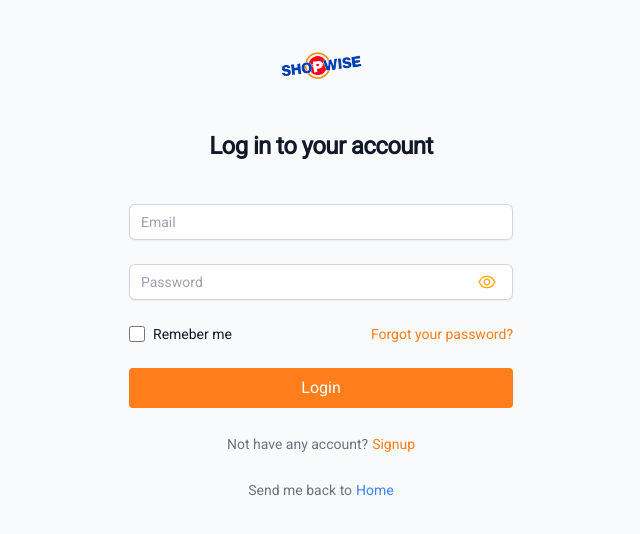
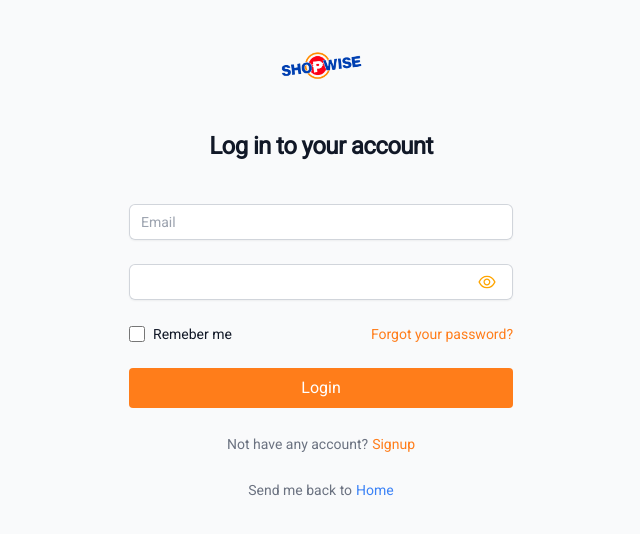
Before and after one commit to Just9krish/Shopwise-Client, a React (Vite) app: page /login in a window 1280 px wide. Shown: the top 534 px of the page, without its empty margins (319-959 px from the left). Built offline with nearby package versions, Linux system fonts and the light colour scheme; no server answers.

Commit message:
✨ feat: Enhance form validation using React Hook Form in login and signup

```diff
--- a/src/components/Auth/login/Login.tsx
+++ b/src/components/Auth/login/Login.tsx
@@ -1,41 +1,29 @@
-import loadable from "@loadable/component";
 import logo from "../../../assets/shopwise.png";
-const PasswordInput = loadable(() => import("../passwordInput/PasswordInput"));
-import { useState, ChangeEvent, FormEvent } from "react";
+import { useState } from "react";
 import style from "../../../styles/style";
 import { Link, useNavigate } from "react-router-dom";
 import axios, { AxiosError } from "axios";
 import { toast } from "react-toastify";
 import { API_URL } from "../../../constant";
-
-const initialState = {
-  email: "",
-  password: "",
-  isRemeber: false,
-};
+import { useForm } from "react-hook-form";
+import { AiOutlineEye, AiOutlineEyeInvisible } from "react-icons/ai";
 
 export default function Login() {
-  const [formData, setFormData] = useState(initialState);
+  const navigate = useNavigate();
+  const [isPasswordShown, setIsPasswordShown] = useState(false);
+  const {
+    register,
+    handleSubmit,
+    formState: { errors },
+  } = useForm();
 
-  const navigate = useNavigate();
-
-  function handleChange(e: ChangeEvent<HTMLInputElement>) {
-    const { name, value, type, checked } = e.target;
-    setFormData((prevForm) => ({
-      ...prevForm,
-      [name]: type === "checkbox" ? checked : value,
-    }));
-  }
-
-  async function handleSubmit(event: FormEvent<HTMLFormElement>) {
-    event.preventDefault();
-
+  async function handleLogin(email: string, password: string) {
     try {
       const res = await axios.post(
         API_URL.LOGIN_USER,
         {
-          email: formData.email,
-          password: formData.password,
+          email,
+          password,
         },
         { withCredentials: true }
       );
@@ -60,37 +48,73 @@ export default function Login() {
         Log in to your account
       </h2>
       <div className="mt-10 sm:mx-auto sm:w-full sm:max-w-sm">
-        <form className="space-y-6" onSubmit={handleSubmit}>
+        <form
+          noValidate
+          className="space-y-6"
+          onSubmit={handleSubmit((data) => {
+            handleLogin;
+          })}
+        >
           <div>
             <label htmlFor="email" className="sr-only">
-              Email
+              Email address
             </label>
             <input
+              id="email"
               type="email"
-              name="email"
               autoComplete="email"
-              required
-              value={formData.email}
-              onChange={handleChange}
               placeholder="Email"
               className="appearance-none block w-full py-1.5 text-gray-900 ring-1 ring-inset ring-gray-300 px-3 rounded-md focus:outline-none shadow-sm placeholder-gray-400 sm:text-sm sm:leading-6 focus:ring-inset focus:ring-orange-500"
+              {...register("email", {
+                required: "Email is required!",
+                pattern: {
+                  value: /^[a-zA-Z0-9._%+-]+@[a-zA-Z0-9.-]+\.[a-zA-Z]{2,}$/,
+                  message: "Email is not Valid!",
+                },
+              })}
             />
+            {errors?.email && (
+              <span className="text-red-500 text-sm">
+                {errors.email.message?.toString()}
+              </span>
+            )}
           </div>
 
-          <PasswordInput
-            placeholder="Password"
-            name="password"
-            value={formData.password}
-            onChange={handleChange}
-          />
+          <div>
+            <label className="sr-only" htmlFor="password">
+              password
+            </label>
+            <div className="relative">
+              <input
+                type={isPasswordShown ? "text" : "password"}
+                className="appearance-none block w-full py-1.5 text-gray-900 ring-1 ring-inset ring-gray-300 px-3 rounded-md focus:outline-none shadow-sm placeholder-gray-400 sm:text-sm sm:leading-6 focus:ring-inset focus:ring-orange-500"
+                {...register("password", {
+                  required: "Password is requried!",
+                })}
+              />
+              <div
+                className="absolute cursor-pointer top-1/2 -translate-y-1/2 right-4"
+                onClick={() => setIsPasswordShown(!isPasswordShown)}
+              >
+                {isPasswordShown ? (
+                  <AiOutlineEyeInvisible color="orange" size={20} />
+                ) : (
+                  <AiOutlineEye color="orange" size={20} />
+                )}
+              </div>
+            </div>
+            {errors?.password && (
+              <span className="text-red-500 text-sm">
+                {errors?.password.message?.toString()}
+              </span>
+            )}
+          </div>
+
           <div className={`${style.flex_normal} justify-between`}>
             <div className={`${style.flex_normal}`}>
               <input
                 type="checkbox"
-                name="isRemeber"
                 id="remeberme"
-                checked={formData.isRemeber}
-                onChange={handleChange}
                 className="h-4 w-4 text-[#ff7d1a] focus:ring-orange-500 border-gray-300 rounded"
               />
               <label
--- a/src/components/Auth/passwordInput/PasswordInput.tsx
+++ /dev/null
@@ -1,45 +0,0 @@
-import { useState } from "react";
-import { AiOutlineEye, AiOutlineEyeInvisible } from "react-icons/ai";
-import { IPasswordInputProps } from "../../../Interface";
-
-export default function PasswordInput({
-  placeholder,
-  value,
-  onChange,
-  name,
-}: IPasswordInputProps) {
-  const [isShow, setIsShow] = useState(false);
-
-  function handleClick() {
-    setIsShow((prev) => !prev);
-  }
-
-  return (
-    <div className="relative">
-      <label className="sr-only" htmlFor={name}>
-        {name}
-      </label>
-      <input
-        type={isShow ? "text" : "password"}
-        placeholder={placeholder}
-        required
-        name={name}
-        id={name}
-        value={value}
-        onChange={onChange}
-        minLength={6}
-        className="appearance-none block w-full py-1.5 text-gray-900 ring-1 ring-inset ring-gray-300 px-3 rounded-md focus:outline-none shadow-sm placeholder-gray-400 sm:text-sm sm:leading-6 focus:ring-inset focus:ring-orange-500"
-      />
-      <div
-        className="absolute cursor-pointer top-1/2 -translate-y-1/2 right-4"
-        onClick={handleClick}
-      >
-        {isShow ? (
-          <AiOutlineEyeInvisible color="orange" size={20} />
-        ) : (
-          <AiOutlineEye color="orange" size={20} />
-        )}
-      </div>
-    </div>
-  );
-}
--- a/src/components/Auth/signup/Signup.tsx
+++ b/src/components/Auth/signup/Signup.tsx
@@ -1,74 +1,34 @@
-import { useState, ChangeEvent, FormEvent } from "react";
+import { useState } from "react";
 import axios from "axios";
 import logo from "../../../assets/shopwise.png";
-import loadable from "@loadable/component";
-const PasswordInput = loadable(() => import("../passwordInput/PasswordInput"));
-import style from "../../../styles/style";
 import { Link } from "react-router-dom";
 import { toast } from "react-toastify";
 import { ICustomResponse } from "../../../Interface";
 import { API_URL } from "../../../constant";
-
-const initialState = {
-  file: null as File | null,
-  fullname: "",
-  email: "",
-  password: "",
-};
+import { useForm } from "react-hook-form";
+import { AiOutlineEye, AiOutlineEyeInvisible } from "react-icons/ai";
 
 export default function Signup() {
-  const [formData, setFormData] = useState(initialState);
+  const [isPasswordShown, setIsPasswordShown] = useState(false);
+  const {
+    register,
+    handleSubmit,
+    formState: { errors },
+  } = useForm();
 
-  function handleChange(event: ChangeEvent<HTMLInputElement>) {
-    const { name, value, type, files } = event.target;
-
-    if (type === "file" && files) {
-      setFormData((prevFormData) => ({
-        ...prevFormData,
-        [name]: files?.[0] || null,
-      }));
-      // Create a preview of the uploaded image and display it in the UI
-      const reader = new FileReader();
-      reader.onload = () => {
-        const imgPreview = document.getElementById(
-          "img-preview"
-        ) as HTMLImageElement;
-        if (imgPreview) {
-          imgPreview.src = reader.result as string;
-        }
-      };
-      reader.readAsDataURL(files?.[0]);
-    } else {
-      setFormData((prevFormData) => ({
-        ...prevFormData,
-        [name]: value,
-      }));
-    }
-  }
-
-  async function handleSubmit(event: FormEvent<HTMLFormElement>) {
-    event.preventDefault();
-
-    const { file, fullname, email, password } = formData;
-
-    const newFrom = new FormData();
-
-    newFrom.append("name", fullname);
-    newFrom.append("email", email);
-    newFrom.append("password", password);
-    if (file) {
-      newFrom.append("file", file);
-    }
-
+  async function handleSignup(
+    fullname: string,
+    email: string,
+    password: string
+  ) {
     try {
-      const config = { headers: { "Content-Type": "multipart/form-data" } };
+      const config = { headers: { "Content-Type": "application/json" } };
       const res = await axios.post<ICustomResponse>(
         API_URL.REGISTER_USER,
-        newFrom,
+        { name: fullname, email, password },
         config
       );
       toast(res.data.message);
-      setFormData(initialState);
     } catch (error: any) {
       console.error(error);
       if (error.response) {
@@ -84,68 +44,130 @@ export default function Signup() {
         Register as a new user
       </h2>
       <div className="mt-10 sm:mx-auto sm:w-full sm:max-w-sm">
-        <form className="space-y-6" onSubmit={handleSubmit}>
-          <div className={`${style.flex_normal} justify-center flex-col`}>
-            <input
-              type="file"
-              accept="image/*"
-              onChange={handleChange}
-              name="file"
-              id="file"
-              hidden
-              required
-            />
-            <img
-              id="img-preview"
-              src="https://i.ibb.co/kK2JV13/Png-Item-1503945.png"
-              className="h-40 w-40 rounded-full shadow-sm"
-              alt="Profile Preview"
-              loading="lazy"
-            />
-            <label
-              htmlFor="file"
-              className="text-[#ff7d1a] mt-2 cursor-pointer hover:text-orange-500 focus:text-orange-500"
-            >
-              Edit profile picture
-            </label>
-          </div>
-
+        <form
+          noValidate
+          className="space-y-6"
+          onSubmit={handleSubmit((data) => {
+            handleSignup(data.fullname, data.email, data.password);
+          })}
+        >
           <div>
             <label htmlFor="email" className="sr-only">
               Full Name
             </label>
             <input
               type="text"
-              name="fullname"
-              required
-              value={formData.fullname}
-              onChange={handleChange}
               placeholder="Full Name"
               className="appearance-none block w-full py-1.5 text-gray-900 ring-1 ring-inset ring-gray-300 px-3 rounded-md focus:outline-none shadow-sm placeholder-gray-400 sm:text-sm sm:leading-6 focus:ring-inset focus:ring-orange-500"
+              {...register("fullname", {
+                required: "Full Name is required!",
+              })}
             />
+            {errors?.fullname && (
+              <span className="text-red-500 text-sm">
+                {errors.fullname.message?.toString()}
+              </span>
+            )}
           </div>
           <div>
             <label htmlFor="email" className="sr-only">
-              Email
+              Email address
             </label>
             <input
               type="email"
-              name="email"
               autoComplete="email"
-              required
-              value={formData.email}
-              onChange={handleChange}
               placeholder="Email"
               className="appearance-none block w-full py-1.5 text-gray-900 ring-1 ring-inset ring-gray-300 px-3 rounded-md focus:outline-none shadow-sm placeholder-gray-400 sm:text-sm sm:leading-6 focus:ring-inset focus:ring-orange-500"
+              {...register("email", {
+                required: "Email is required!",
+                pattern: {
+                  value: /^[a-zA-Z0-9._%+-]+@[a-zA-Z0-9.-]+\.[a-zA-Z]{2,}$/,
+                  message: "Email is not Valid!",
+                },
+              })}
             />
+            {errors?.email && (
+              <span className="text-red-500 text-sm">
+                {errors.email.message?.toString()}
+              </span>
+            )}
           </div>
 
-          <PasswordInput
-            placeholder="Password"
-            name="password"
-            value={formData.password}
-            onChange={handleChange}
-          />
+          <div>
+            <label className="sr-only" htmlFor="password">
+              password
+            </label>
+            <div className="relative">
+              <input
+                id="password"
+                placeholder="Password"
+                type={isPasswordShown ? "text" : "password"}
+                className="appearance-none block w-full py-1.5 text-gray-900 ring-1 ring-inset ring-gray-300 px-3 rounded-md focus:outline-none shadow-sm placeholder-gray-400 sm:text-sm sm:leading-6 focus:ring-inset focus:ring-orange-500"
+                {...register("password", {
+                  required: "Password is requried!",
+                  pattern: {
+                    value:
+                      /^(?=.*\d)(?=.*[a-z])(?=.*[A-Z])(?=.*[a-zA-Z]).{8,}$/gm,
+                    message:
+                      "Password requirements:\n\n" +
+                      "- At least 8 characters\n" +
+                      "- Must contain at least 1 uppercase letter, 1 lowercase letter, and 1 number\n" +
+                      "- Can contain special characters",
+                  },
+                })}
+              />
+              <div
+                className="absolute cursor-pointer top-1/2 -translate-y-1/2 right-4"
+                onClick={() => setIsPasswordShown(!isPasswordShown)}
+              >
+                {isPasswordShown ? (
+                  <AiOutlineEyeInvisible color="orange" size={20} />
+                ) : (
+                  <AiOutlineEye color="orange" size={20} />
+                )}
+              </div>
+            </div>
+            {errors?.password && (
+              <span className="text-red-500 text-sm">
+                {errors?.password.message?.toString()}
+              </span>
+            )}
+          </div>
+
+          <div>
+            <label className="sr-only" htmlFor="confirm-password">
+              password
+            </label>
+            <div className="relative">
+              <input
+                id="confirm-password"
+                placeholder="Confirm Password"
+                type={isPasswordShown ? "text" : "password"}
+                className="appearance-none block w-full py-1.5 text-gray-900 ring-1 ring-inset ring-gray-300 px-3 rounded-md focus:outline-none shadow-sm placeholder-gray-400 sm:text-sm sm:leading-6 focus:ring-inset focus:ring-orange-500"
+                {...register("confirmPassword", {
+                  required: "Confirm password is requied!",
+                  validate: (value, formValues) =>
+                    value === formValues.password ||
+                    "Password is not matching!",
+                })}
+              />
+              <div
+                className="absolute cursor-pointer top-1/2 -translate-y-1/2 right-4"
+                onClick={() => setIsPasswordShown(!isPasswordShown)}
+              >
+                {isPasswordShown ? (
+                  <AiOutlineEyeInvisible color="orange" size={20} />
+                ) : (
+                  <AiOutlineEye color="orange" size={20} />
+                )}
+              </div>
+            </div>
+            {errors?.confirmPassword && (
+              <span className="text-red-500 text-sm">
+                {errors?.confirmPassword.message?.toString()}
+              </span>
+            )}
+          </div>
 
           <button
             className="flex w-full justify-center rounded-md bg-[#ff7d1a] px-3 py-1.5 text-sm font-semibold leading-6 text-white shadow-sm hover:bg-orange-500 focus-visible:outline focus-visible:outline-2 focus-visible:outline-offset-2 focus-visible:outline-orange-600"
```
